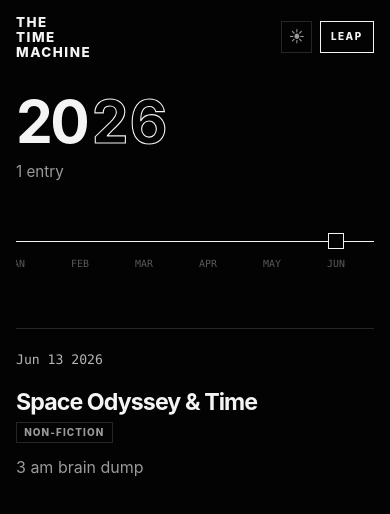
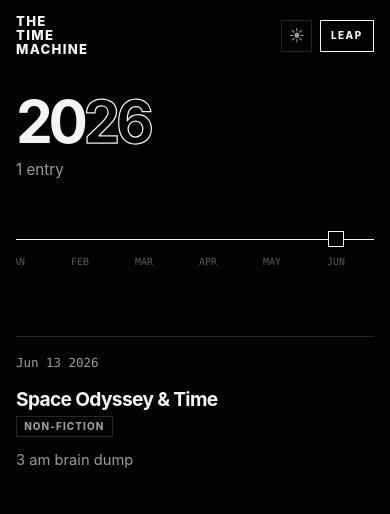
Before and after one commit to variable5ive/thetimemachine, a Next.js app: page /year/2026/ in a window 390 px wide. Shown: the top 514 px of the page. Built offline with nearby package versions, Linux system fonts and the light colour scheme; no server answers.

Commit message:
Update globals.css

```diff
--- a/app/globals.css
+++ b/app/globals.css
@@ -66,25 +66,19 @@ a {
 .brand {
   display: inline-flex;
   align-items: flex-start;
-  color: var(--text);
-  font-family: Inter, ui-sans-serif, system-ui, -apple-system, BlinkMacSystemFont, "SF Pro Display", "Helvetica Neue", Arial, sans-serif;
-  font-size: 0.98rem;
-  font-weight: 850;
-  letter-spacing: 0.16em;
+  font-size: 1rem;
+  font-weight: 800;
+  letter-spacing: 0.2em;
   line-height: 1;
   text-transform: uppercase;
-}
-
-.brand:hover {
-  color: var(--text);
 }
 
 .brand-stacked {
   display: inline-grid;
   gap: 0.16rem;
-  line-height: 0.92;
-  letter-spacing: 0.14em;
-  text-transform: uppercase;
+  line-height: 0.9;
+  letter-spacing: 0.12em;
+  text-transform: none;
 }
 
 .brand-stacked span {
@@ -690,24 +684,13 @@ a {
 }
 
 .year-page-title {
-  display: inline-flex;
-  align-items: baseline;
-  gap: 0;
   font-size: clamp(2.75rem, 8vw, 5.6rem);
-  letter-spacing: -0.055em;
-  font-kerning: none;
-}
-
-.year-page-title span {
-  display: inline-block;
 }
 
 .year-title-outline {
-  margin-left: 0.08em;
   color: transparent;
-  letter-spacing: 0.015em;
-  -webkit-text-stroke: 1.25px var(--text);
-  text-stroke: 1.25px var(--text);
+  -webkit-text-stroke: 1.5px var(--text);
+  text-stroke: 1.5px var(--text);
 }
 
 .year-page-count {
@@ -874,30 +857,27 @@ a {
 }
 
 .month-entry-list {
-  margin-top: 2.75rem;
+  margin-top: 3.5rem;
 }
 
 .year-page .post-card {
-  grid-template-columns: minmax(7.4rem, 0.2fr) 1fr;
-  gap: 1.25rem;
-  padding: 1.25rem 0;
+  grid-template-columns: minmax(6.5rem, 0.18fr) 1fr;
+  gap: 1rem;
+  padding: 1rem 0;
 }
 
 .year-page .post-card time {
-  color: var(--text);
-  opacity: 0.74;
-  font-size: 0.82rem;
+  font-size: 0.78rem;
 }
 
 .year-page .post-card h2,
 .year-page .post-card h3 {
-  font-size: clamp(1.45rem, 3vw, 2.15rem);
-  letter-spacing: -0.04em;
+  font-size: clamp(1.2rem, 2.4vw, 1.7rem);
+  letter-spacing: -0.035em;
 }
 
 .year-page .post-card p {
-  color: var(--muted);
-  font-size: 1rem;
+  font-size: 0.92rem;
 }
 
 .year-page .year-entry-card {
@@ -951,13 +931,13 @@ a {
 
   .brand {
     max-width: 52vw;
-    font-size: 0.84rem;
-    letter-spacing: 0.13em;
+    font-size: 0.82rem;
+    letter-spacing: 0.15em;
   }
 
   .brand-stacked {
-    gap: 0.15rem;
-    letter-spacing: 0.11em;
+    gap: 0.14rem;
+    letter-spacing: 0.1em;
   }
 
   .nav {
@@ -1016,16 +996,12 @@ a {
   }
 
   .year-page-title {
-    gap: 0;
     font-size: clamp(2.8rem, 15vw, 4.8rem);
-    letter-spacing: -0.045em;
   }
 
   .year-title-outline {
-    margin-left: 0.08em;
-    letter-spacing: 0.015em;
-    -webkit-text-stroke: 1.1px var(--text);
-    text-stroke: 1.1px var(--text);
+    -webkit-text-stroke: 1.25px var(--text);
+    text-stroke: 1.25px var(--text);
   }
 
   .year-page .post-card,
@@ -1044,6 +1020,6 @@ a {
   }
 
   .month-entry-list {
-    margin-top: 2.4rem;
+    margin-top: 3rem;
   }
 }
```
